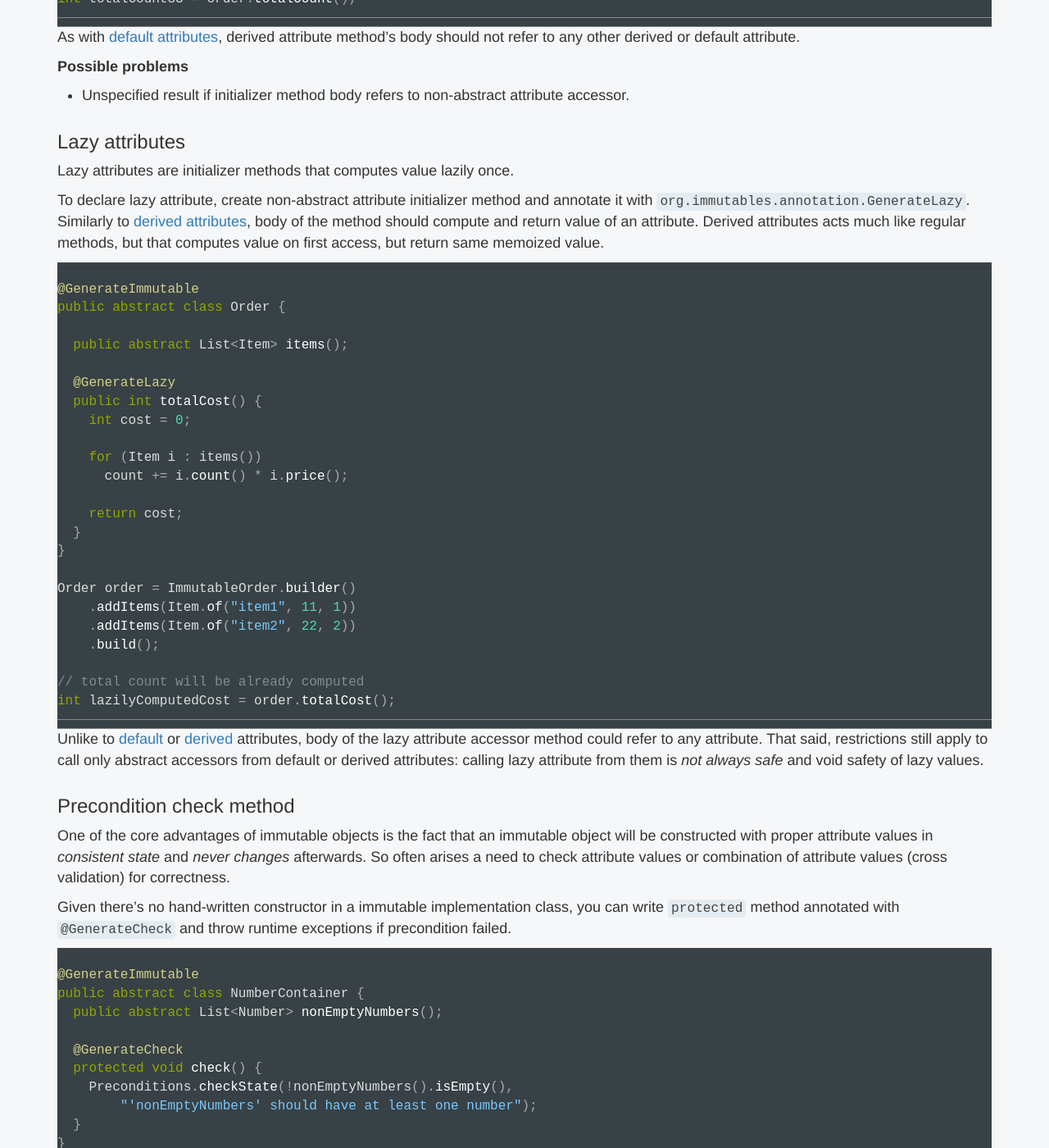
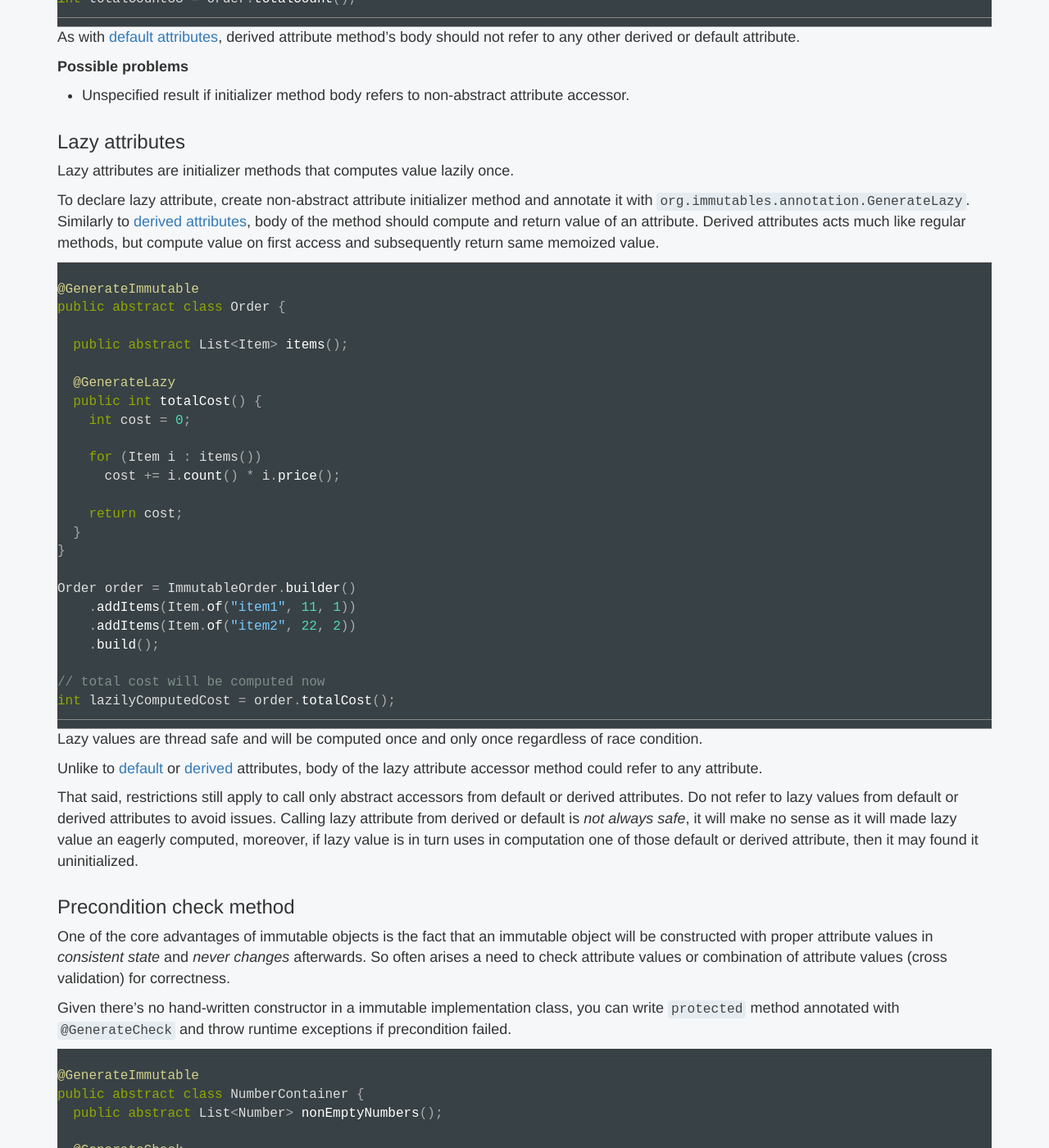
Before and after one commit to immutables/immutables.github.io, a Jekyll site: the page built from immutable.md, in a window 1280 px wide and 1400 px high, scrolled down 7288 px. Shown: the whole window at 82% size. Built offline with Jekyll 4.4.1, drawn with Linux system fonts in a browser that asks for light colours; nearby versions of some CDN libraries; Markdown is read by kramdown in place of the engine named in the settings; comment, search, counter and statistics services are not loaded.

Commit message:
improved/refined lazy attribute documentation

````diff
--- a/immutable.md
+++ b/immutable.md
@@ -357,8 +357,8 @@ Lazy attributes are initializer methods that computes value lazily once.
 To declare lazy attribute, create non-abstract attribute initializer method and annotate it with
 `org.immutables.annotation.GenerateLazy`. Similarly to [derived attributes](#derived-attribute),
 body of the method should compute and return value of an attribute.
-Derived attributes acts much like regular methods, but that computes value on first access,
-but return same memoized value.
+Derived attributes acts much like regular methods, but compute value on first access and subsequently
+return same memoized value.
 
 ```java
 @GenerateImmutable
@@ -371,7 +371,7 @@ public abstract class Order {
     int cost = 0;
 
     for (Item i : items())
-      count += i.count() * i.price();
+      cost += i.count() * i.price();
 
     return cost;
   }
@@ -382,15 +382,20 @@ Order order = ImmutableOrder.builder()
     .addItems(Item.of("item2", 22, 2))
     .build();
 
-// total count will be already computed
+// total cost will be computed now
 int lazilyComputedCost = order.totalCost();
 ```
 
+Lazy values are thread safe and will be computed once and only once regardless of race condition.
+
 Unlike to [default](#default-attribute) or [derived](#derived-attributes) attributes,
 body of the lazy attribute accessor method could refer to any attribute.
-That said, restrictions still apply to call only abstract accessors
-from default or derived attributes: calling lazy attribute from them is _not always safe_ and void
-safety of lazy values.
+
+That said, restrictions still apply to call only abstract accessors from default or derived attributes.
+Do not refer to lazy values from default or derived attributes to avoid issues.
+Calling lazy attribute from derived or default is _not always safe_,
+it will make no sense as it will made lazy value an eagerly computed, moreover, if lazy value is in turn uses
+in computation one of those default or derived attribute, then it may found it uninitialized.
 
 <a name="check-method"></a>
 ### Precondition check method
````
